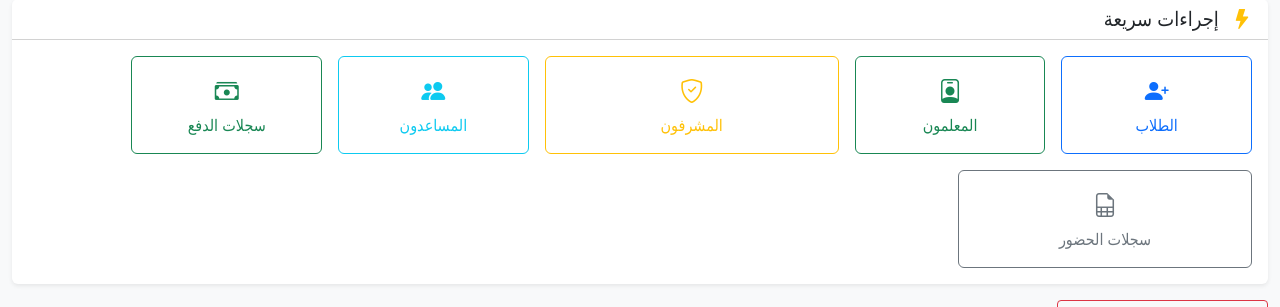
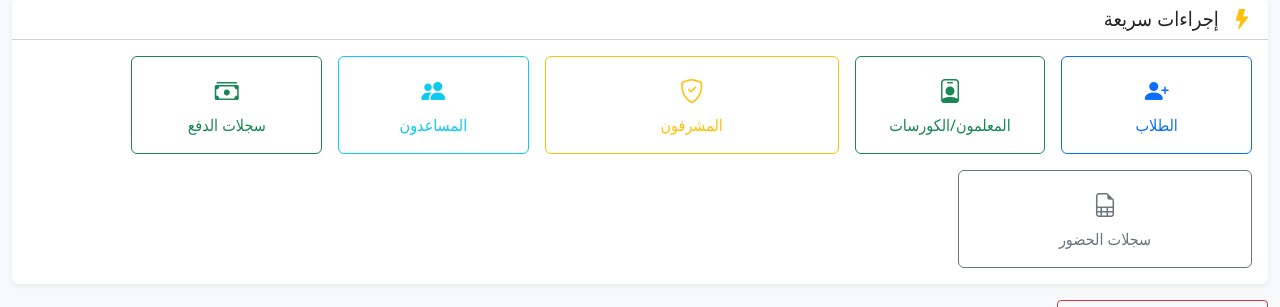
Before and after one commit to eyadfattah23/QR-code-attendance-system, a Django app: page /portal/admin/ in a window 1280 px wide. Shown: the part 461-768 px from the top of the page. Run offline with Django 5.2, Linux system fonts and the light colour scheme; a user stored in the database is signed in; tables that the repository leaves empty hold one stand-in row (values such as "Sample post"); some libraries are stand-ins or nearby versions.

Commit message:
feat: update teacher button label to include courses

```diff
--- a/templates/admin_portal/dashboard.html
+++ b/templates/admin_portal/dashboard.html
@@ -173,7 +173,7 @@
                 <div class="col-md-2 col-6">
                     <a href="{% url 'admin_portal:teacher_list' %}" class="btn btn-outline-success w-100 py-3">
                         <i class="bi bi-person-badge d-block fs-4 mb-1"></i>
-                        المعلمون
+                        المعلمون/الكورسات
                     </a>
                 </div>
                 <div class="col-md-3 col-6">
```
